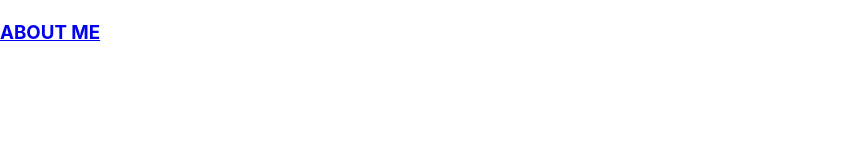
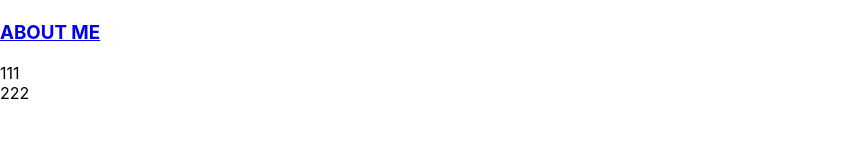
Before and after one commit to pengxiaohua/my-blog-web, a React app: page / in a window 1280 px wide. Shown: the part 273-426 px from the top of the page, without its empty margins (0-857 px from the left). Built offline with nearby package versions, Linux system fonts and the light colour scheme.

Commit message:
feat: 修改首页

```diff
--- a/src/home/index.tsx
+++ b/src/home/index.tsx
@@ -14,6 +14,10 @@ const HomePage: FC = () => {
         <h3>ESSAYS</h3>
         <h3>READING NOTES</h3>
         <h3><Link to="/about-me">ABOUT ME</Link></h3>
+        <article className="home__blog-list">
+          111
+        </article>
+        <div className="home__blog-aside">222</div>
         <Footer />
     </div>
   )
```
